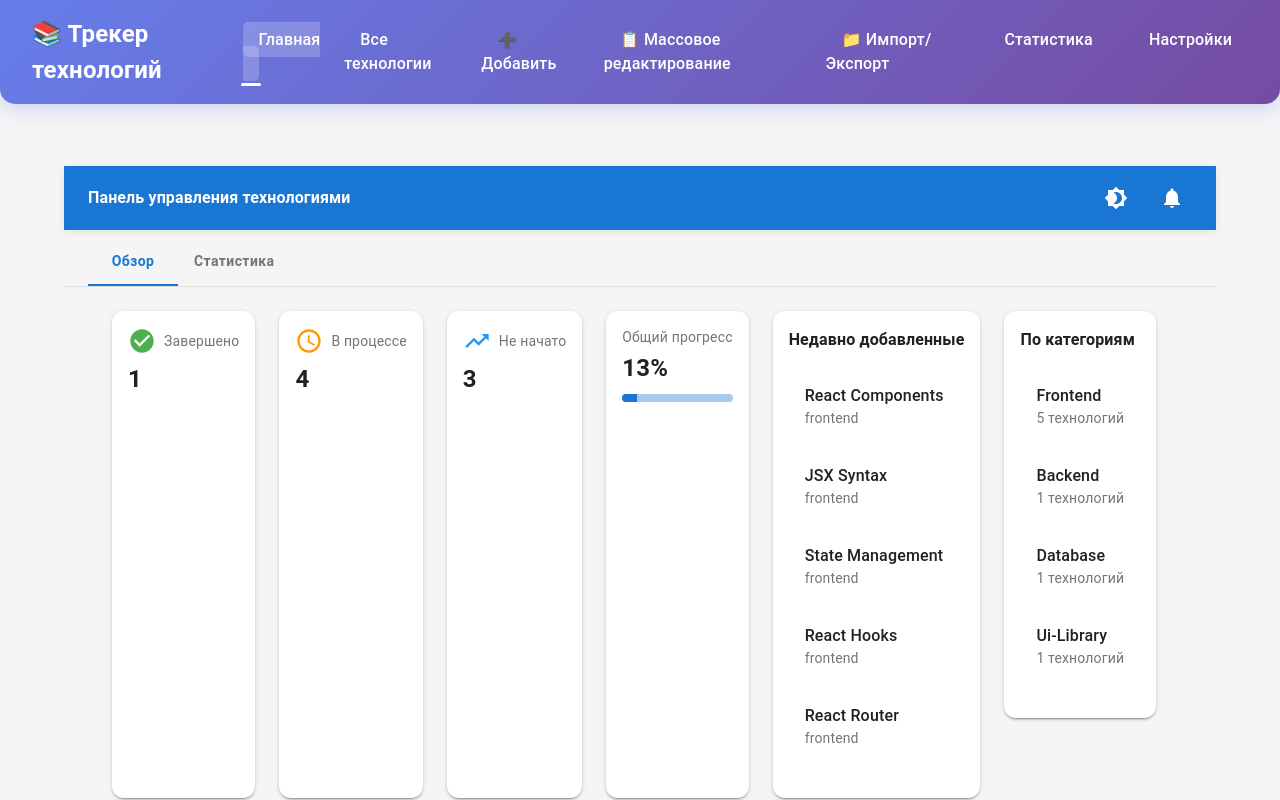
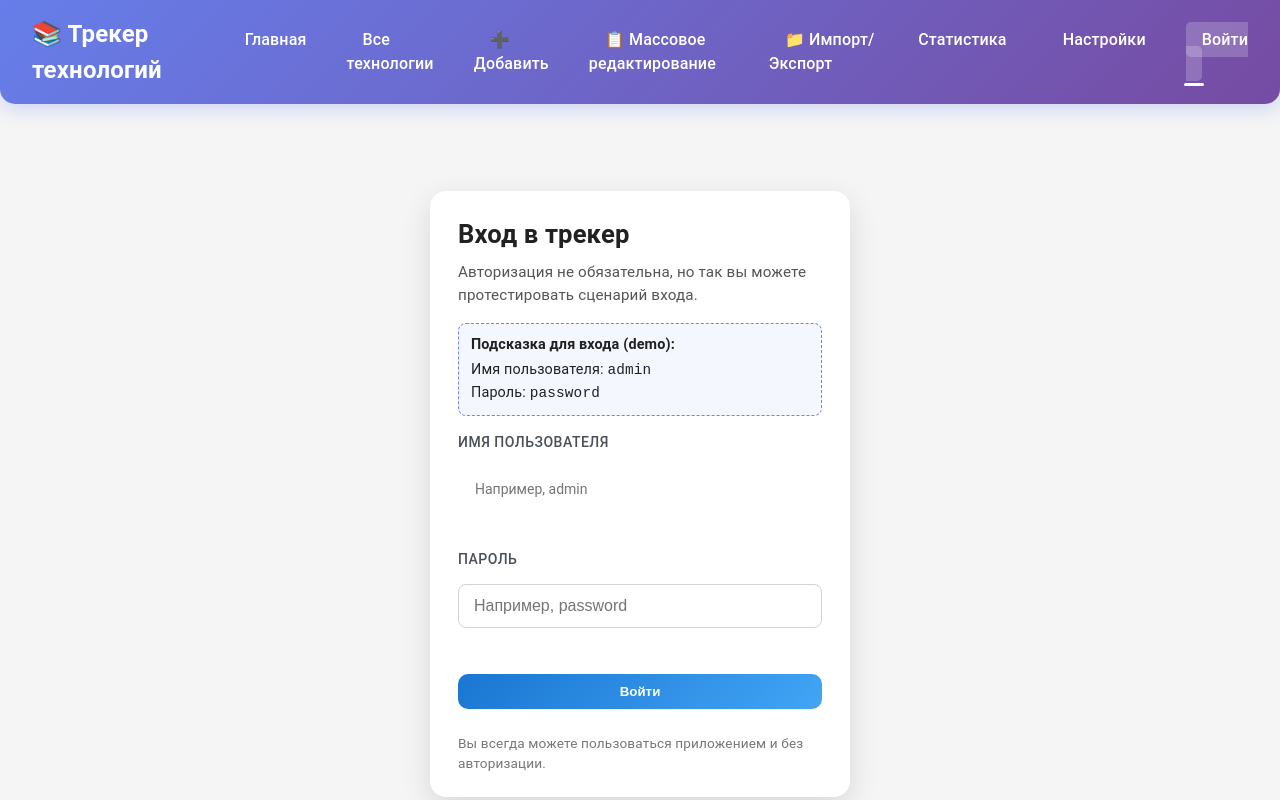
Before and after one commit to glaybyonest/Technology-Tracker, a React (Vite) app: page /login in a window 1280 px wide. Before the commit this address led to /. Shown: the top 800 px of the page. Built offline with nearby package versions, Linux system fonts and the light colour scheme.

Commit message:
добавлена авторизация

```diff
--- a/src/App.jsx
+++ b/src/App.jsx
@@ -14,6 +14,8 @@ import QuickActions from './components/QuickActions';
 import FilterButtons from './components/FilterButtons';
 import TechnologyNotes from './components/TechnologyNotes';
 import Navigation from './components/Navigation';
+import Login from './pages/Login';
+import UserProfile from './pages/UserProfile';
 import TechnologyList from './pages/TechnologyList';
 import TechnologyDetail from './pages/TechnologyDetail';
 import Statistics from './pages/Statistics';
@@ -28,6 +30,8 @@ import BulkEditTechnologies from './components/BulkEditTechnologies';
 function App() {
   const { isDarkMode, toggleTheme } = useTheme();
   const [notification, setNotification] = useState({ open: false, message: '', title: '', type: 'info' });
+  const [isLoggedIn, setIsLoggedIn] = useState(() => localStorage.getItem('isLoggedIn') === 'true');
+  const [username, setUsername] = useState(() => localStorage.getItem('username') || '');
 
   const initialTechnologies = [
     {
@@ -134,6 +138,18 @@ function App() {
         tech.id === techId ? { ...tech, notes: newNotes } : tech
       )
     );
+  };
+
+  const handleLogin = (usernameFromForm) => {
+    setIsLoggedIn(true);
+    setUsername(usernameFromForm);
+  };
+
+  const handleLogout = () => {
+    setIsLoggedIn(false);
+    setUsername('');
+    localStorage.removeItem('isLoggedIn');
+    localStorage.removeItem('username');
   };
 
   const handleStatusChange = (id, newStatus) => {
@@ -257,7 +273,7 @@ function App() {
       <CssBaseline />
       <Router basename={import.meta.env.BASE_URL || '/'}>
         <Box sx={{ minHeight: '100vh', backgroundColor: 'background.default' }}>
-          <Navigation />
+          <Navigation isLoggedIn={isLoggedIn} username={username} onLogout={handleLogout} />
 
           <Routes>
             <Route
@@ -369,6 +385,13 @@ function App() {
               }
             />
             <Route path="/contact" element={<WorkingAccessibleForm />} />
+            <Route
+              path="/users/:userId"
+              element={
+                isLoggedIn ? <UserProfile /> : <Navigate to="/login" replace />
+              }
+            />
+            <Route path="/login" element={<Login onLogin={handleLogin} />} />
             <Route path="*" element={<Navigate to="/" replace />} />
           </Routes>
 
--- a/src/components/Navigation.css
+++ b/src/components/Navigation.css
@@ -39,6 +39,24 @@
   position: relative;
 }
 
+.nav-button {
+  background: transparent;
+  border: none;
+  cursor: pointer;
+  font: inherit;
+  display: inline-flex;
+  align-items: center;
+  justify-content: center;
+}
+
+.nav-button:hover {
+  background: rgba(255, 255, 255, 0.1);
+}
+
+.nav-button:active {
+  transform: translateY(1px);
+}
+
 .nav-link:hover {
   background: rgba(255, 255, 255, 0.1);
 }
--- a/src/components/Navigation.jsx
+++ b/src/components/Navigation.jsx
@@ -1,7 +1,7 @@
 import { Link, useLocation } from 'react-router-dom';
 import './Navigation.css';
 
-function Navigation() {
+function Navigation({ isLoggedIn, username, onLogout }) {
   const location = useLocation();
 
   return (
@@ -69,6 +69,34 @@ function Navigation() {
             Настройки
           </Link>
         </li>
+        {isLoggedIn && (
+          <li>
+            <Link
+              to="/users/1"
+              className={`nav-link ${location.pathname.startsWith('/users') ? 'active' : ''}`}
+            >
+              Профиль
+            </Link>
+          </li>
+        )}
+        <li>
+          {isLoggedIn ? (
+            <button
+              type="button"
+              className="nav-link nav-button"
+              onClick={onLogout}
+            >
+              Выйти ({username || 'пользователь'})
+            </button>
+          ) : (
+            <Link
+              to="/login"
+              className={`nav-link ${location.pathname === '/login' ? 'active' : ''}`}
+            >
+              Войти
+            </Link>
+          )}
+        </li>
       </ul>
     </nav>
   );
--- /dev/null
+++ b/src/pages/Login.css
@@ -0,0 +1,98 @@
+.login-page {
+  min-height: calc(100vh - 80px);
+  display: flex;
+  align-items: center;
+  justify-content: center;
+  padding: 32px 16px;
+}
+
+.login-card {
+  max-width: 420px;
+  width: 100%;
+  background: #ffffff;
+  border-radius: 16px;
+  padding: 24px 28px;
+  box-shadow: 0 10px 30px rgba(0, 0, 0, 0.12);
+}
+
+.login-title {
+  margin: 0 0 8px;
+  font-size: 1.6rem;
+}
+
+.login-subtitle {
+  margin: 0 0 16px;
+  color: #555;
+  font-size: 0.95rem;
+}
+
+.login-hint {
+  margin-bottom: 16px;
+  padding: 10px 12px;
+  border-radius: 8px;
+  background: #f5f7ff;
+  border: 1px dashed #7280ff;
+  font-size: 0.9rem;
+}
+
+.login-hint strong {
+  display: block;
+  margin-bottom: 4px;
+}
+
+.login-form {
+  display: flex;
+  flex-direction: column;
+  gap: 14px;
+}
+
+.login-form .form-group {
+  display: flex;
+  flex-direction: column;
+  gap: 6px;
+}
+
+.login-form label {
+  font-size: 0.9rem;
+}
+
+.login-form input {
+  padding: 10px 12px;
+  border-radius: 8px;
+  border: 1px solid #ccc;
+  font-size: 0.95rem;
+}
+
+.login-form input:focus {
+  outline: none;
+  border-color: #1976d2;
+  box-shadow: 0 0 0 2px rgba(25, 118, 210, 0.15);
+}
+
+.login-button {
+  margin-top: 8px;
+  padding: 10px 14px;
+  border-radius: 10px;
+  border: none;
+  background: linear-gradient(135deg, #1976d2, #42a5f5);
+  color: #fff;
+  font-weight: 600;
+  cursor: pointer;
+  transition: transform 0.1s ease, box-shadow 0.1s ease, opacity 0.2s ease;
+}
+
+.login-button:hover {
+  opacity: 0.95;
+  box-shadow: 0 6px 16px rgba(25, 118, 210, 0.3);
+}
+
+.login-button:active {
+  transform: translateY(1px);
+  box-shadow: 0 3px 8px rgba(25, 118, 210, 0.4);
+}
+
+.login-note {
+  margin-top: 10px;
+  font-size: 0.85rem;
+  color: #777;
+}
--- /dev/null
+++ b/src/pages/Login.jsx
@@ -0,0 +1,74 @@
+import { useState } from 'react';
+import { useNavigate } from 'react-router-dom';
+import './Login.css';
+
+function Login({ onLogin }) {
+  const [username, setUsername] = useState('');
+  const [password, setPassword] = useState('');
+  const navigate = useNavigate();
+
+  const handleSubmit = (e) => {
+    e.preventDefault();
+
+    // Простой пример авторизации
+    if (username === 'admin' && password === 'password') {
+      localStorage.setItem('isLoggedIn', 'true');
+      localStorage.setItem('username', username);
+
+      // Обновляем состояние авторизации в App
+      if (onLogin) {
+        onLogin(username);
+      }
+
+      navigate('/');
+    } else {
+      alert('Неверные данные для входа');
+    }
+  };
+
+  return (
+    <div className="login-page">
+      <div className="login-card">
+        <h1 className="login-title">Вход в трекер</h1>
+        <p className="login-subtitle">Авторизация не обязательна, но так вы можете протестировать сценарий входа.</p>
+
+        <div className="login-hint">
+          <strong>Подсказка для входа (demo):</strong>
+          <div>Имя пользователя: <code>admin</code></div>
+          <div>Пароль: <code>password</code></div>
+        </div>
+
+        <form onSubmit={handleSubmit} className="login-form">
+          <div className="form-group">
+            <label htmlFor="login-username">Имя пользователя</label>
+            <input
+              id="login-username"
+              type="text"
+              placeholder="Например, admin"
+              value={username}
+              onChange={(e) => setUsername(e.target.value)}
+              required
+            />
+          </div>
+
+          <div className="form-group">
+            <label htmlFor="login-password">Пароль</label>
+            <input
+              id="login-password"
+              type="password"
+              placeholder="Например, password"
+              value={password}
+              onChange={(e) => setPassword(e.target.value)}
+              required
+            />
+          </div>
+
+          <button type="submit" className="login-button">Войти</button>
+          <p className="login-note">Вы всегда можете пользоваться приложением и без авторизации.</p>
+        </form>
+      </div>
+    </div>
+  );
+}
+
+export default Login;
--- /dev/null
+++ b/src/pages/UserProfile.jsx
@@ -0,0 +1,43 @@
+import { useParams, Link } from 'react-router-dom';
+
+function UserProfile() {
+  const { userId } = useParams();
+
+  // Пример mock-данных пользователей
+  const users = {
+    1: { id: 1, name: 'Анна', role: 'Фронтенд разработчик', progress: 75 },
+    2: { id: 2, name: 'Иван', role: 'Бэкенд разработчик', progress: 60 },
+    3: { id: 3, name: 'Мария', role: 'Fullstack разработчик', progress: 85 }
+  };
+
+  const user = users[userId];
+
+  if (!user) {
+    return (
+      <div className="page">
+        <h1>Пользователь не найден</h1>
+        <p>Пользователь с ID {userId} не существует.</p>
+        <Link to="/">Вернуться на главную</Link>
+      </div>
+    );
+  }
+
+  return (
+    <div className="page">
+      <h1>Профиль пользователя</h1>
+      <div className="user-info">
+        <h2>{user.name}</h2>
+        <p><strong>Должность:</strong> {user.role}</p>
+        <p><strong>Прогресс:</strong> {user.progress}%</p>
+      </div>
+
+      <div className="user-actions">
+        <Link to="/" className="back-link">
+          Назад к списку
+        </Link>
+      </div>
+    </div>
+  );
+}
+
+export default UserProfile;
```
